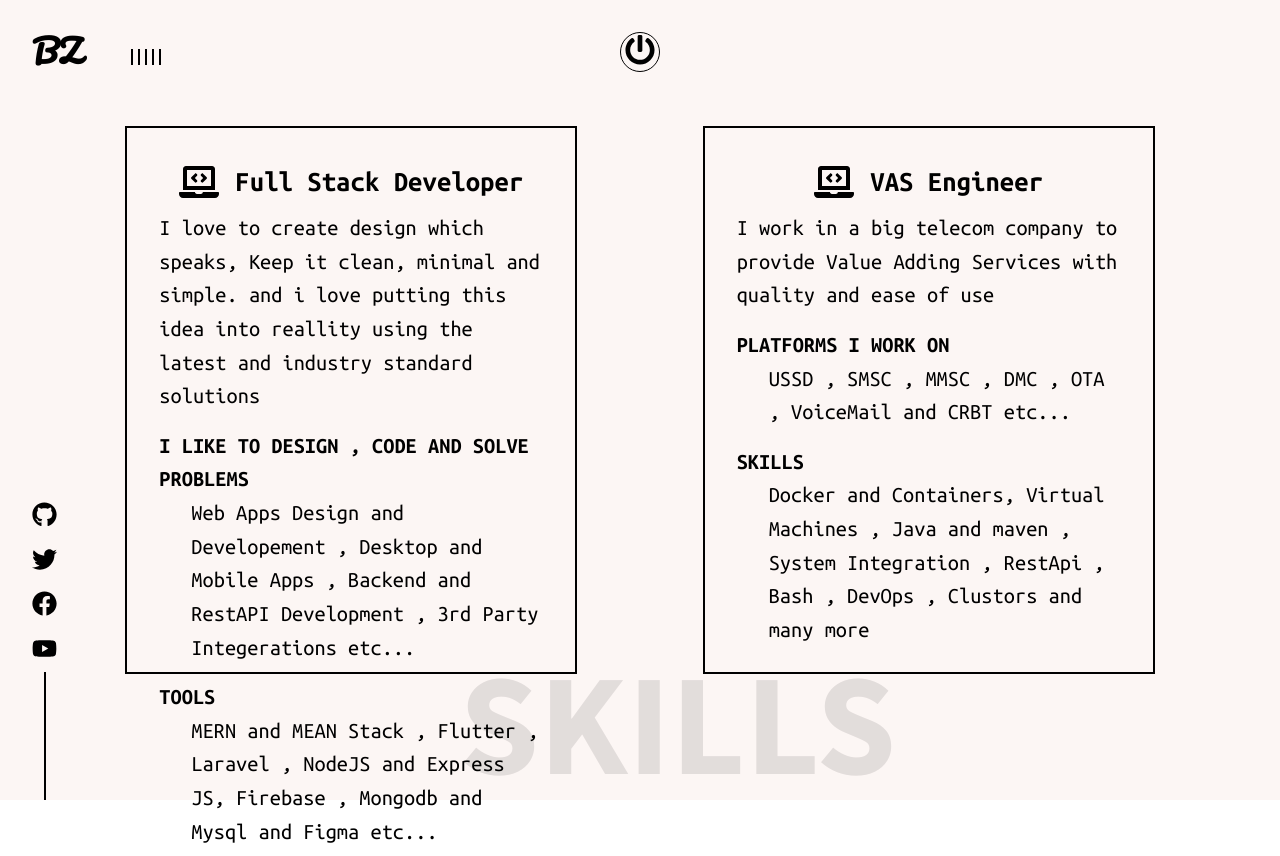
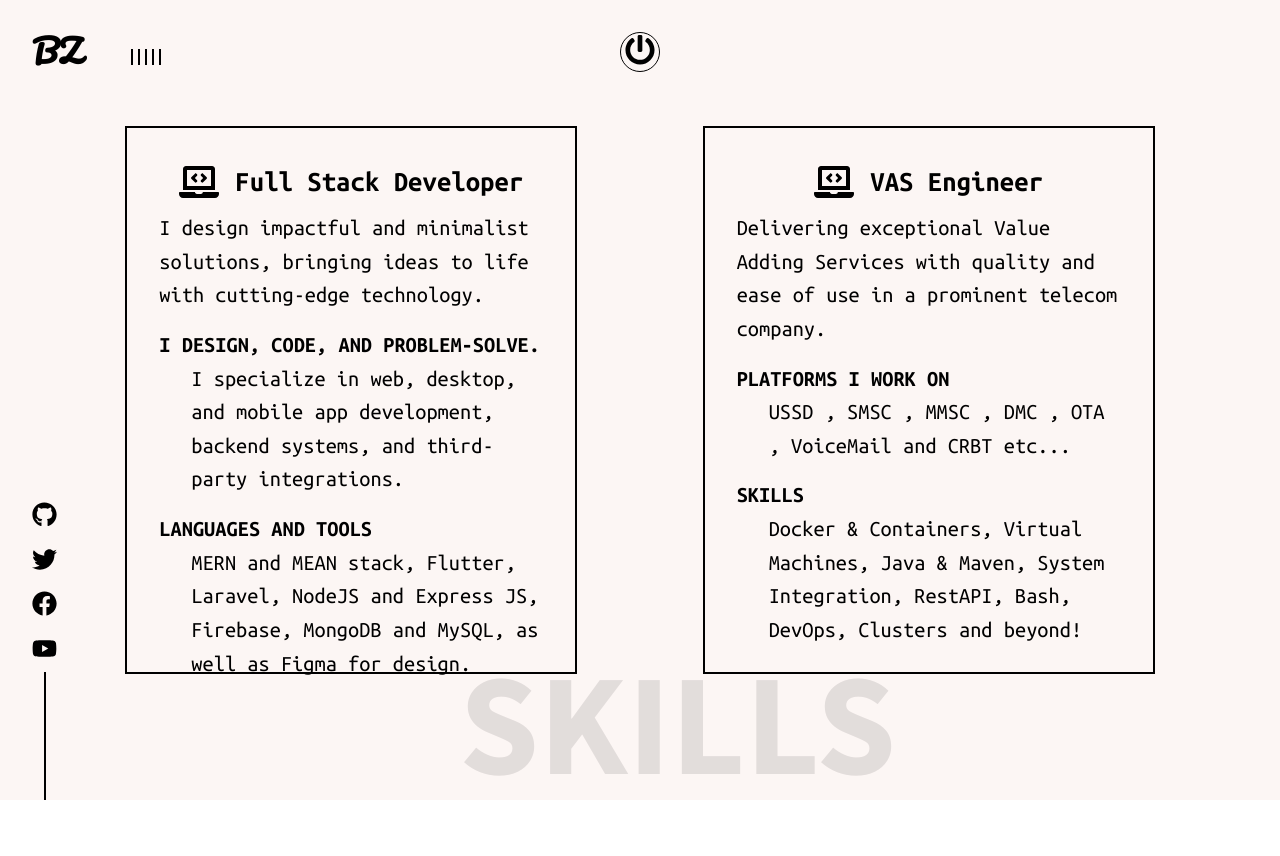
Before and after one commit to bereket-09/bereket-zelalem, a React (Create React App) app: page /skills in a window 1280 px wide. After the commit the page ends 800 px from the top, so only its background shows below. Built offline with nearby package versions, Linux system fonts and the light colour scheme.

Commit message:
Update MySkillsPage.js

```diff
--- a/src/components/MySkillsPage.js
+++ b/src/components/MySkillsPage.js
@@ -96,18 +96,18 @@ const MySkillsPage = () => {
     <Develope width={40} height={40} /> Full Stack Developer
 </Title>
 <Description>
-I love to create design which speaks, Keep it clean, minimal and simple. and i love putting this idea into reallity using the latest and industry standard solutions
+I design impactful and minimalist solutions, bringing ideas to life with cutting-edge technology.
 </Description>
 <Description>
-<strong>I like to Design , Code and Solve Problems</strong>
+<strong>I design, code, and problem-solve.</strong>
         <p>
- Web Apps Design and Developement , Desktop and Mobile Apps , Backend and RestAPI Development , 3rd Party Integerations etc...
+ I specialize in web, desktop, and mobile app development, backend systems, and third-party integrations.
 </p>
 </Description>
 <Description>
-<strong>Tools</strong>
+<strong>Languages and Tools </strong>
         <p>
- MERN and MEAN Stack , Flutter , Laravel , NodeJS and Express JS, Firebase , Mongodb and Mysql and Figma etc...
+ MERN and MEAN stack, Flutter, Laravel, NodeJS and Express JS, Firebase, MongoDB and MySQL, as well as Figma for design.
 </p>
 </Description>
 
@@ -119,7 +119,7 @@ I love to create design which speaks, Keep it clean, minimal and simple. and i l
     <Develope width={40} height={40} /> VAS Engineer
 </Title>
 <Description>
-I work in a big telecom company to provide Value Adding Services with quality and ease of use
+ Delivering exceptional Value Adding Services with quality and ease of use in a prominent telecom company.
 </Description>
 <Description>
 <strong>Platforms I work on</strong>
@@ -130,7 +130,7 @@ USSD , SMSC , MMSC , DMC , OTA , VoiceMail and CRBT etc...
 <Description>
 <strong>SKills</strong>
 <p>
-Docker and Containers, Virtual Machines , Java and maven , System Integration , RestApi ,  Bash , DevOps , Clustors and many more
+Docker & Containers, Virtual Machines, Java & Maven, System Integration, RestAPI, Bash, DevOps, Clusters and beyond!
 </p>
 </Description>
 
```
